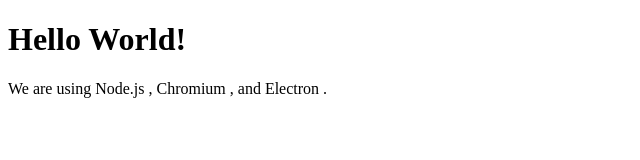
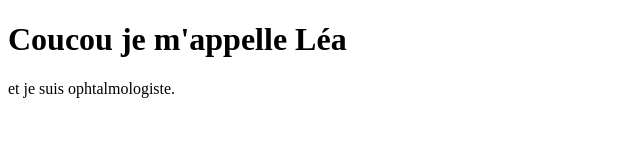
Before and after one commit to mickaelo/electrony, an Electron app: page index.html in a window 800 px wide. Shown: the whole page, without its empty margins (0-640 px from the left). Drawn offline with Linux system fonts and the light colour scheme.

Commit message:
pipeline

```diff
--- a/index.html
+++ b/index.html
@@ -6,11 +6,9 @@
     <meta http-equiv="Content-Security-Policy" content="script-src 'self' 'unsafe-inline';" />
 </head>
 <body>
-    <h1>Hello World!</h1>
+    <h1>Coucou je m'appelle Léa</h1>
     <p>
-        We are using Node.js <span id="node-version"></span>,
-        Chromium <span id="chrome-version"></span>,
-        and Electron <span id="electron-version"></span>.
+       et je suis ophtalmologiste.
     </p>
 </body>
 </html>
```
Also changed, not shown: .github/workflows/build.yml.
